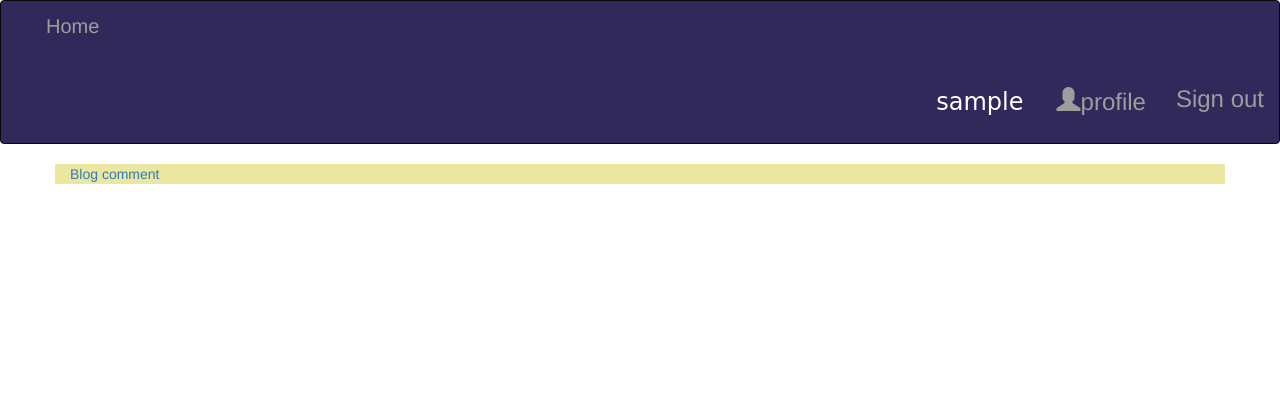
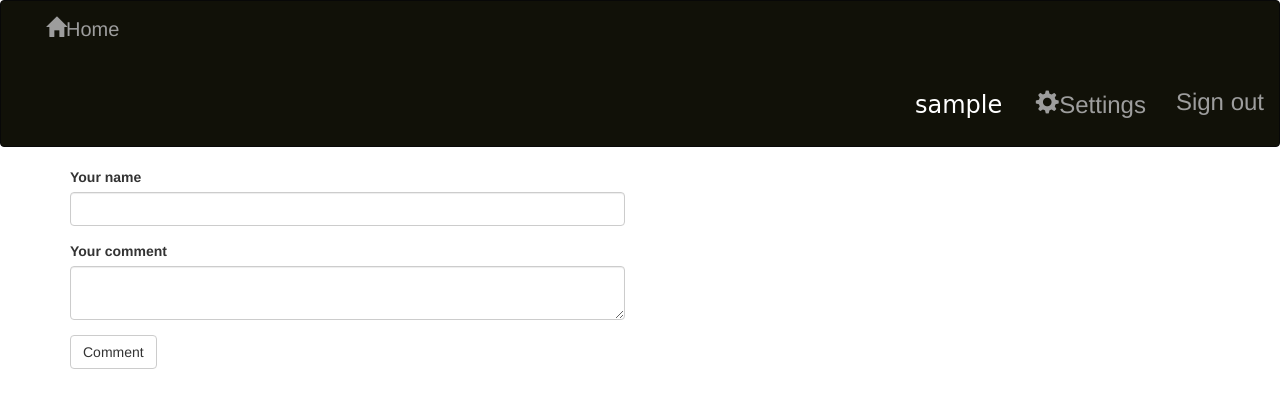
Before and after one commit to Jeffmusa/Blog-IP, a Flask app: page /comment in a window 1280 px wide. Shown: the top 408 px of the page. Run offline with Flask 2, Linux system fonts and the light colour scheme; the visitor is signed in with stand-in values (Sample User, id 1); data comes from the database, SQL or seed files in the repository; some libraries are stand-ins or nearby versions; some web fonts are replaced.

Commit message:
relations made

```diff
--- a/app/main/forms.py
+++ b/app/main/forms.py
@@ -7,7 +7,7 @@ from wtforms.validators import Required
 
 class CommentForm(FlaskForm):
 
-    poster = StringField('Your name',validators=[Required()])
+    user = StringField('Your name',validators=[Required()])
 
     comment = TextAreaField('Your comment',validators=[Required()])
 
--- a/app/main/views.py
+++ b/app/main/views.py
@@ -3,7 +3,7 @@ from . import main
 from .forms import CommentForm
 from flask_login import login_required, current_user
 from .. import auth
-from ..models import User
+from ..models import User,Comment
 from .forms import UpdateProfile
 from .. import db,photos
 
@@ -21,13 +21,17 @@ def index():
 
 
 
-@main.route('/comment')
+@main.route('/comment' , methods = ['GET','POST'])
 def comment():
     form = CommentForm()
+    if form.validate_on_submit():
+        comment = Comment(user=form.user.data,comment=form.comment.data)
+        comment.save_comment()
+        return redirect(url_for('main.index'))
+        comments = Comment.query.filter_by().all()
 
 
-
-    return render_template('index.html', form = form)
+    return render_template('comment.html', form = form)
 
 
 
--- a/app/models.py
+++ b/app/models.py
@@ -2,7 +2,7 @@ from . import db
 from werkzeug.security import generate_password_hash,check_password_hash
 from flask_login import UserMixin
 from . import login_manager
-
+from datetime import datetime
 
 
 
@@ -19,6 +19,7 @@ class User(UserMixin,db.Model):
     bio = db.Column(db.String(255))
     profile_pic_path = db.Column(db.String())
     pass_secure = db.Column(db.String(255))
+    comments = db.relationship('Comment',backref = 'comments',lazy = "dynamic")
 
     @property
     def password(self):
@@ -35,3 +36,21 @@ class User(UserMixin,db.Model):
 
     def __repr__(self):
         return f'User {self.username}'
+
+
+
+
+class Comment(UserMixin,db.Model):
+
+    __tablename__ = 'comments'
+
+    id = db.Column(db.Integer, primary_key=True)
+    user = db.Column(db.String(255))
+    comment = db.Column(db.String(1000))
+    date_posted = db.Column(db.DateTime, nullable=False, default=datetime.utcnow)
+    user_id = db.Column(db.Integer, db.ForeignKey("users.id"))
+
+
+    def save_comment(self):
+        db.session.add(self)
+        db.session.commit()
--- a/app/templates/comment.html
+++ b/app/templates/comment.html
@@ -4,8 +4,16 @@
 
 
 {% block content %}
-<div class="container" style="background-color:rgb(245, 245, 155);">
+<div class="container">
     <div class="row">
+
+
+            {% for comment in comments %}
+
+            <p>{{ comment.user }}</p>
+            <p> By: {{comment.comment}}</p>
+
+              {% endfor %}
 
         <div class="col-md-6">
             {{ wtf.quick_form(form) }}
--- a/app/templates/navbar.html
+++ b/app/templates/navbar.html
@@ -1,7 +1,7 @@
 <link href="https://fonts.googleapis.com/css?family=Fontdiner+Swanky" rel="stylesheet">
 
 
-<div class="navbar navbar-inverse" role="navigation" style="background-color: rgb(48, 41, 90);">
+<div class="navbar navbar-inverse" role="navigation" style="background-color: rgb(17, 17, 8);">
     <div class="container-fluid">
         <div class="navbar-header">
             <button type="button" class="navbar-toggle" data-toggle="collapse" data-target=".navbar-collapse">
@@ -16,18 +16,18 @@
         </div>
         <div class="navbar-collapse collapse">
             <ul class="nav navbar-nav">
-                <li style="font-size:20px;"><a href="/">Home</a></li>
+                <li style="font-size:20px;"><a href="/"><span class="glyphicon glyphicon-home"></span>Home</a></li>
 
         </div>
 
         <ul class="nav navbar-nav navbar-right">
                 {% if current_user.is_authenticated %}
                 <li style="color:white;padding:18px;font-family: 'Fontdiner Swanky', cursive;"><H3>{{current_user.username}}</H3></li>
-                <li class="pro"><a href="{{url_for('main.profile',uname=current_user.username)}}"><H3><i class="glyphicon glyphicon-user"></i>profile</H3></a></li>
+                <li class="pro"><a href="{{url_for('main.profile',uname=current_user.username)}}"><H3><i class="glyphicon glyphicon-cog"></i>Settings</H3></a></li>
                 <li><a href="{{url_for('auth.logout')}}"><H3>Sign out</H3></a></li>
                 {% else %}
-                <li><a href="{{url_for('auth.register')}}"><H3>Register</H3></a></li>
-                <li><a href="{{url_for('auth.login')}}"><H3>Sign in</H3></a></li>
+                <li><a href="{{url_for('auth.register')}}"><H3>Subscribe</H3></a></li>
+                <li><a href="{{url_for('auth.login')}}"><H3><i class="glyphicon glyphicon-log-in"></i>Log in</H3></a></li>
                 {%endif%}
               </ul>
 
```
Also changed, not shown: migrations/versions/7529f95fdf11_comments_table.py (added, +42 -0 lines).
